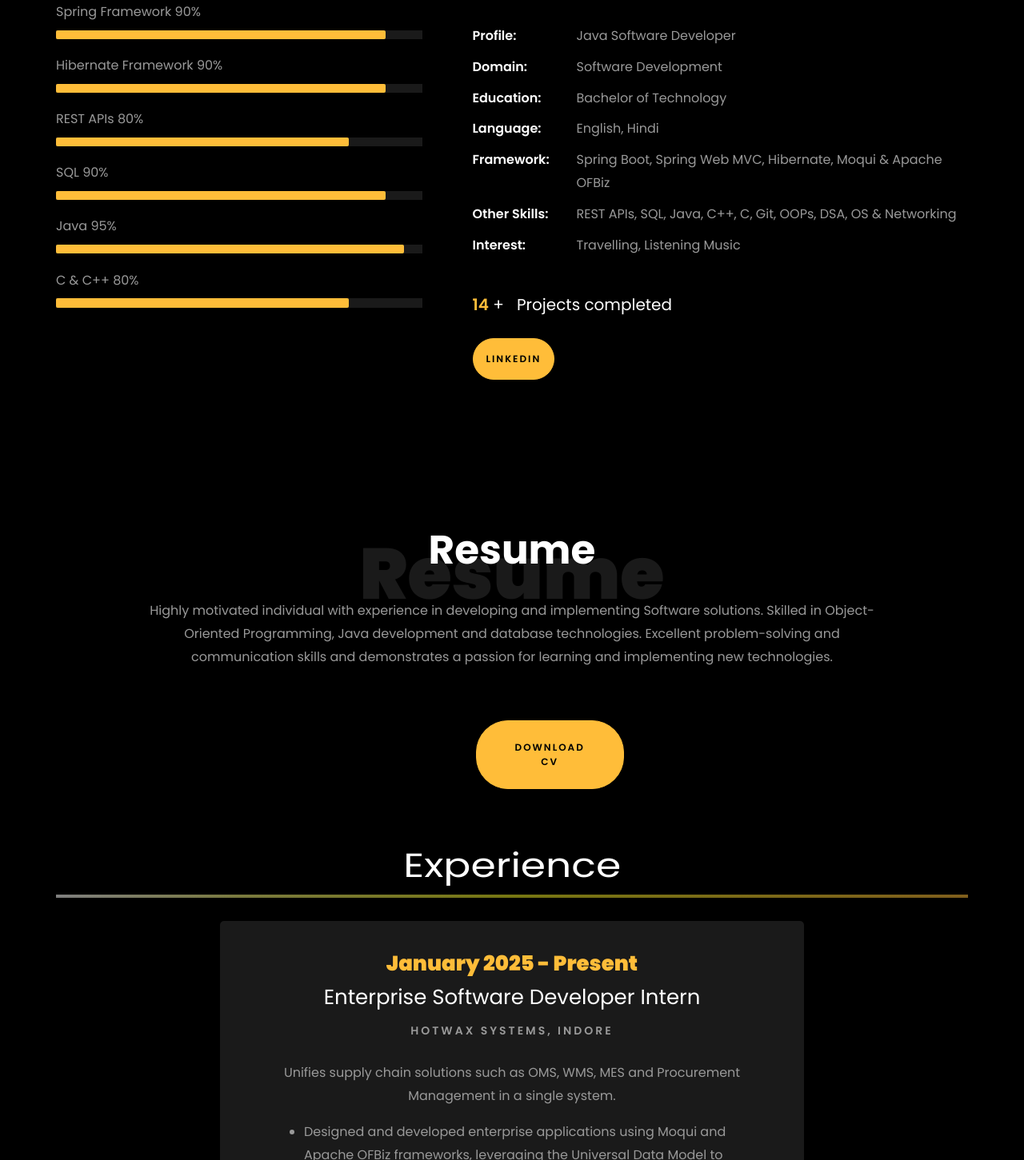
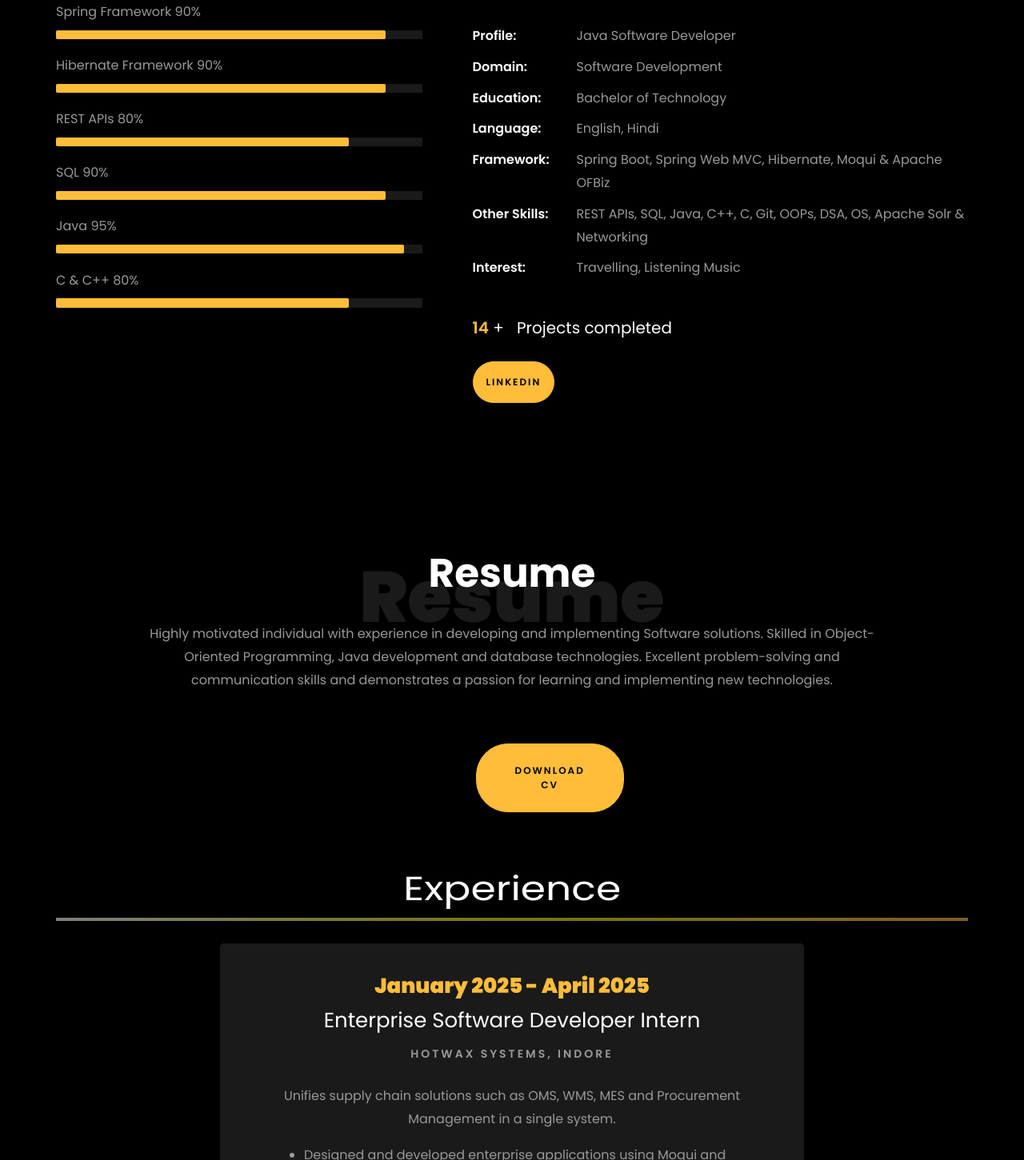
Before and after one commit to ParasJain12/parasjain.github.io, a plain HTML site: page index.html in a window 1280 px wide. Shown: the part 1114-2565 px from the top of the page at 80% size. Drawn offline with Linux system fonts and the light colour scheme; animation ran at ten frames a second; files whose address does not match are found by name.

Commit message:
Update index.html

```diff
--- a/index.html
+++ b/index.html
@@ -286,7 +286,7 @@
 									<li class="d-flex"><span>Education:</span> <span>Bachelor of Technology</span></li>
 									<li class="d-flex"><span>Language:</span> <span>English, Hindi</span></li>
 									<li class="d-flex"><span>Framework:</span> <span>Spring Boot, Spring Web MVC, Hibernate, Moqui &amp; Apache OFBiz </span></li>
-									<li class="d-flex"><span>Other Skills:</span> <span>REST APIs, SQL, Java, C++, C, Git, OOPs, DSA, OS &amp; Networking</span></li>
+									<li class="d-flex"><span>Other Skills:</span> <span>REST APIs, SQL, Java, C++, C, Git, OOPs, DSA, OS, Apache Solr &amp; Networking</span></li>
 									<li class="d-flex"><span>Interest:</span> <span>Travelling, Listening Music</span></li>
 
 								</ul>
@@ -334,7 +334,7 @@
 <div class="row d-flex justify-content-center">
     <div class="col-md-8"> <!-- Adjust width for better centering -->
         <div class="resume-wrap ftco-animate text-center">
-            <span class="date">January 2025 - Present</span>
+            <span class="date">January 2025 - April 2025</span>
             <h2>Enterprise Software Developer Intern</h2>
             <span class="position">HotWax Systems, Indore</span>
             <p class="mt-4">
```
